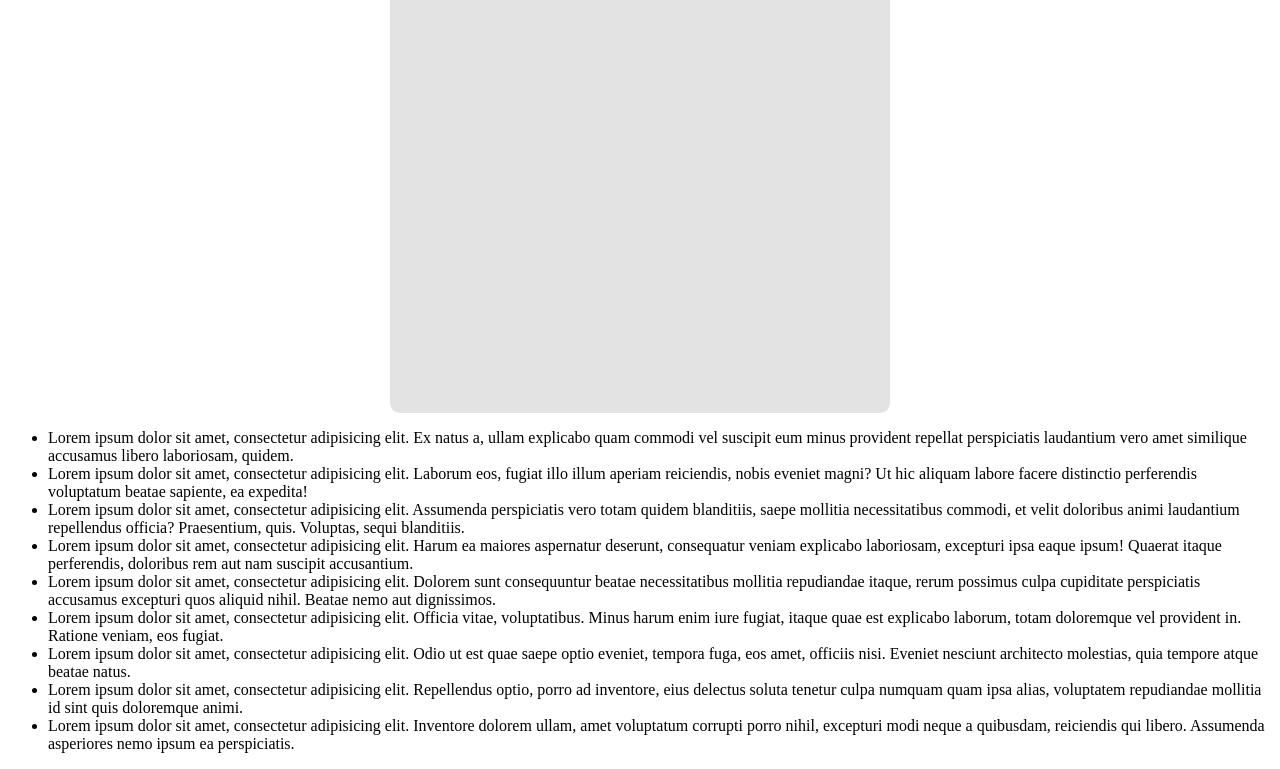
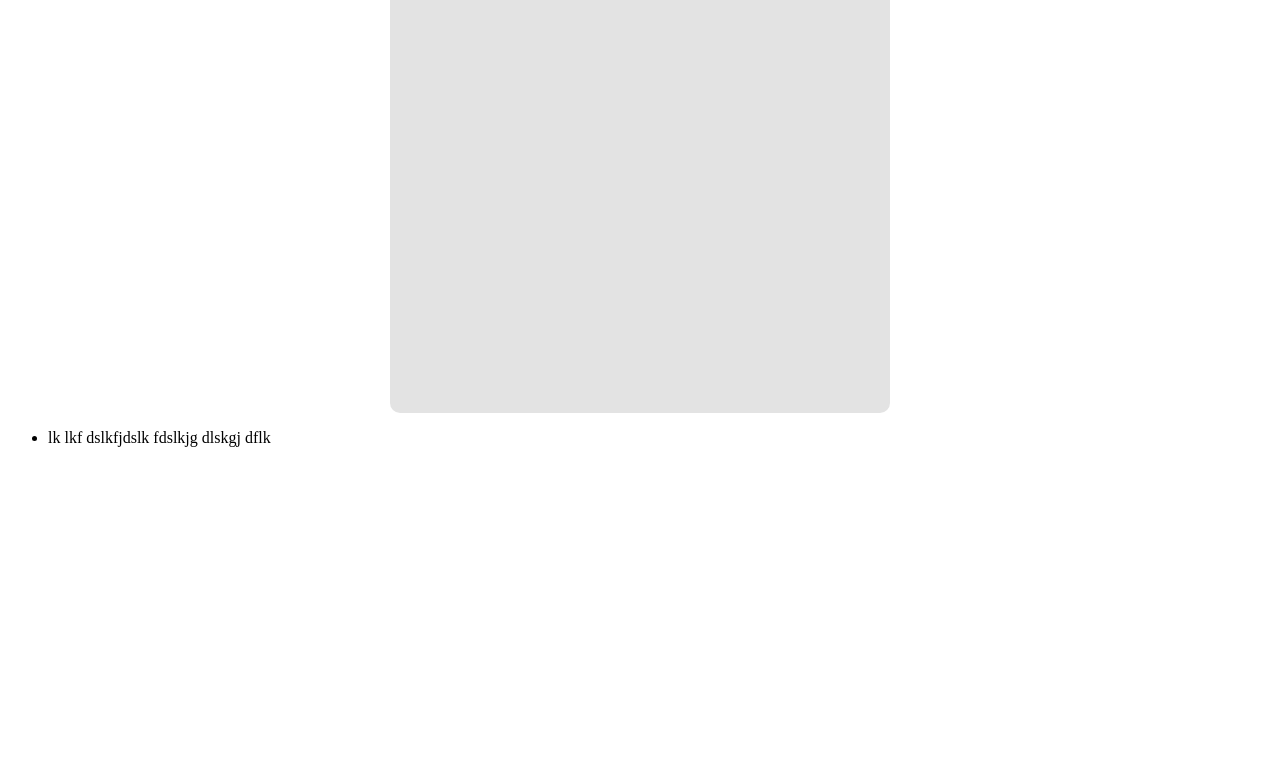
Before and after one commit to a-ugryn/project, a plain HTML site: page index.html in a window 1280 px wide. Shown: the part 108-877 px from the top of the page. After the commit the page ends 800 px from the top, so only its background shows below. Drawn offline with Linux system fonts and the light colour scheme.

Commit message:
delete all li

```diff
--- a/index.html
+++ b/index.html
@@ -63,15 +63,7 @@
 
 <div class="container">
 	<ul>
-		<li>Lorem ipsum dolor sit amet, consectetur adipisicing elit. Ex natus a, ullam explicabo quam commodi vel suscipit eum minus provident repellat perspiciatis laudantium vero amet similique accusamus libero laboriosam, quidem.</li>
-		<li>Lorem ipsum dolor sit amet, consectetur adipisicing elit. Laborum eos, fugiat illo illum aperiam reiciendis, nobis eveniet magni? Ut hic aliquam labore facere distinctio perferendis voluptatum beatae sapiente, ea expedita!</li>
-		<li>Lorem ipsum dolor sit amet, consectetur adipisicing elit. Assumenda perspiciatis vero totam quidem blanditiis, saepe mollitia necessitatibus commodi, et velit doloribus animi laudantium repellendus officia? Praesentium, quis. Voluptas, sequi blanditiis.</li>
-		<li>Lorem ipsum dolor sit amet, consectetur adipisicing elit. Harum ea maiores aspernatur deserunt, consequatur veniam explicabo laboriosam, excepturi ipsa eaque ipsum! Quaerat itaque perferendis, doloribus rem aut nam suscipit accusantium.</li>
-		<li>Lorem ipsum dolor sit amet, consectetur adipisicing elit. Dolorem sunt consequuntur beatae necessitatibus mollitia repudiandae itaque, rerum possimus culpa cupiditate perspiciatis accusamus excepturi quos aliquid nihil. Beatae nemo aut dignissimos.</li>
-		<li>Lorem ipsum dolor sit amet, consectetur adipisicing elit. Officia vitae, voluptatibus. Minus harum enim iure fugiat, itaque quae est explicabo laborum, totam doloremque vel provident in. Ratione veniam, eos fugiat.</li>
-		<li>Lorem ipsum dolor sit amet, consectetur adipisicing elit. Odio ut est quae saepe optio eveniet, tempora fuga, eos amet, officiis nisi. Eveniet nesciunt architecto molestias, quia tempore atque beatae natus.</li>
-		<li>Lorem ipsum dolor sit amet, consectetur adipisicing elit. Repellendus optio, porro ad inventore, eius delectus soluta tenetur culpa numquam quam ipsa alias, voluptatem repudiandae mollitia id sint quis doloremque animi.</li>
-		<li>Lorem ipsum dolor sit amet, consectetur adipisicing elit. Inventore dolorem ullam, amet voluptatum corrupti porro nihil, excepturi modi neque a quibusdam, reiciendis qui libero. Assumenda asperiores nemo ipsum ea perspiciatis.</li>
+		<li>lk lkf dslkfjdslk fdslkjg dlskgj dflk</li>
 	</ul>
 </div>
 
```
